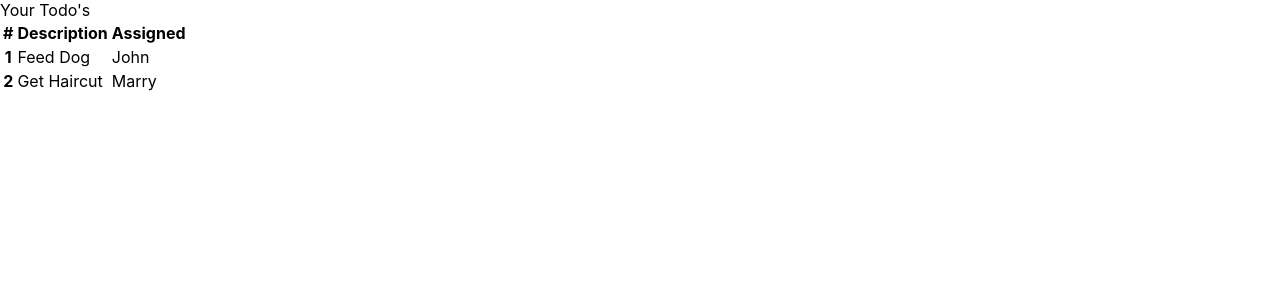
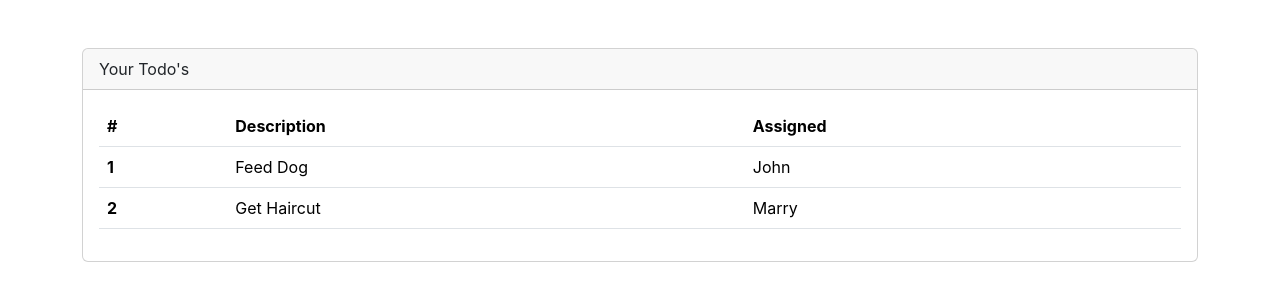
Before and after one commit to Trung-Hieu-Dev/react-overview, a React (Create React App) app: page / in a window 1280 px wide. Shown: the top 300 px of the page. Built offline with nearby package versions, Linux system fonts and the light colour scheme.

Commit message:
Adding Bootstrap & Styling React App

```diff
--- a/public/index.html
+++ b/public/index.html
@@ -1,43 +1,28 @@
 <!DOCTYPE html>
 <html lang="en">
   <head>
-    <meta charset="utf-8" />
-    <link rel="icon" href="%PUBLIC_URL%/favicon.ico" />
-    <meta name="viewport" content="width=device-width, initial-scale=1" />
-    <meta name="theme-color" content="#000000" />
+    <meta charset="utf-8"/>
+    <link href="%PUBLIC_URL%/favicon.ico" rel="icon"/>
+    <meta content="width=device-width, initial-scale=1" name="viewport"/>
+    <meta content="#000000" name="theme-color"/>
     <meta
-      name="description"
-      content="Web site created using create-react-app"
+            content="Web site created using create-react-app"
+            name="description"
     />
-    <link rel="apple-touch-icon" href="%PUBLIC_URL%/logo192.png" />
-    <!--
-      manifest.json provides metadata used when your web app is installed on a
-      user's mobile device or desktop. See https://developers.google.com/web/fundamentals/web-app-manifest/
-    -->
-    <link rel="manifest" href="%PUBLIC_URL%/manifest.json" />
-    <!--
-      Notice the use of %PUBLIC_URL% in the tags above.
-      It will be replaced with the URL of the `public` folder during the build.
-      Only files inside the `public` folder can be referenced from the HTML.
-
-      Unlike "/favicon.ico" or "favicon.ico", "%PUBLIC_URL%/favicon.ico" will
-      work correctly both with client-side routing and a non-root public URL.
-      Learn how to configure a non-root public URL by running `npm run build`.
-    -->
+    <link href="%PUBLIC_URL%/logo192.png" rel="apple-touch-icon"/>
+    <link href="%PUBLIC_URL%/manifest.json" rel="manifest"/>
+    <!-- Bootstrap   -->
+    <link crossorigin="anonymous" href="https://cdn.jsdelivr.net/npm/bootstrap@5.3.2/dist/css/bootstrap.min.css"
+          integrity="sha384-T3c6CoIi6uLrA9TneNEoa7RxnatzjcDSCmG1MXxSR1GAsXEV/Dwwykc2MPK8M2HN" rel="stylesheet">
     <title>React App</title>
   </head>
   <body>
     <noscript>You need to enable JavaScript to run this app.</noscript>
     <div id="root"></div>
-    <!--
-      This HTML file is a template.
-      If you open it directly in the browser, you will see an empty page.
 
-      You can add webfonts, meta tags, or analytics to this file.
-      The build step will place the bundled scripts into the <body> tag.
-
-      To begin the development, run `npm start` or `yarn start`.
-      To create a production bundle, use `npm run build` or `yarn build`.
-    -->
+    <!-- Bootstrap   -->
+    <script crossorigin="anonymous"
+            integrity="sha384-C6RzsynM9kWDrMNeT87bh95OGNyZPhcTNXj1NW7RuBCsyN/o0jlpcV8Qyq46cDfL"
+            src="https://cdn.jsdelivr.net/npm/bootstrap@5.3.2/dist/js/bootstrap.bundle.min.js"></script>
   </body>
 </html>
--- a/src/App.js
+++ b/src/App.js
@@ -2,11 +2,11 @@ import "./App.css";
 
 function App() {
   return (
-    <div>
-      <div>
-        <div>Your Todo's</div>
-        <div>
-          <table>
+    <div className="container mt-5">
+      <div className="card">
+        <div className="card-header">Your Todo's</div>
+        <div className="card-body">
+          <table className="table table-hover">
             <thead>
               <tr>
                 <th scope="col">#</th>
```
